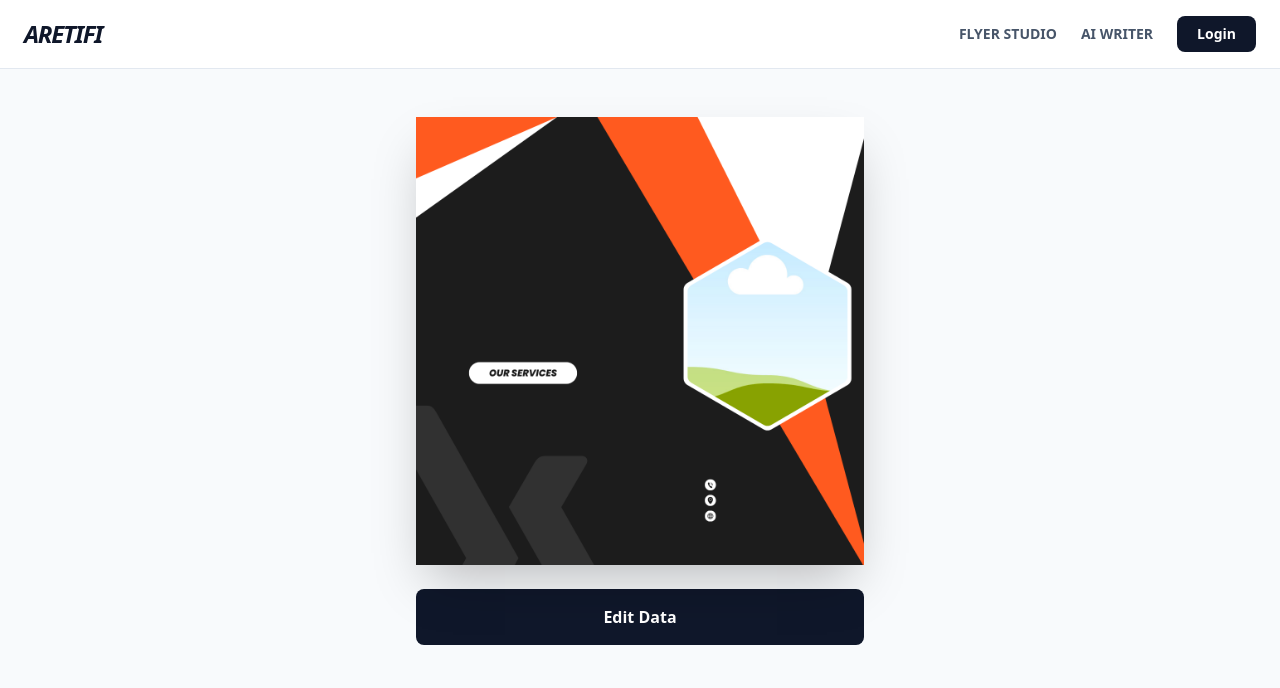
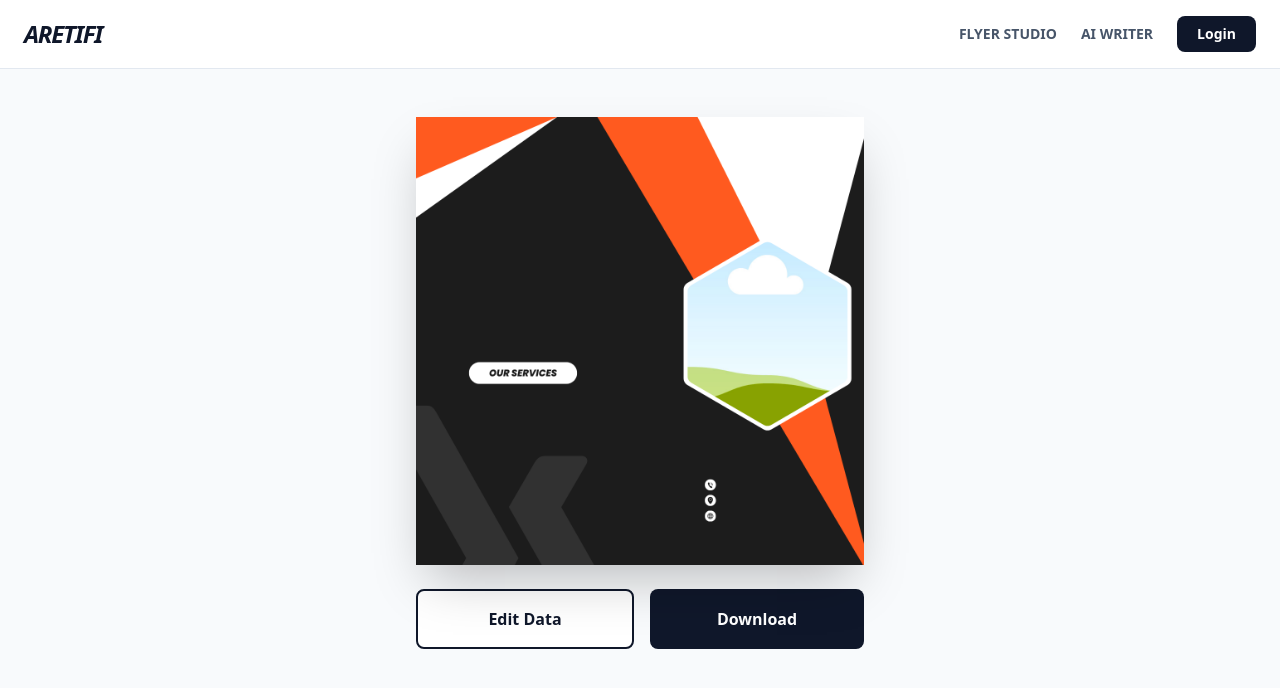
Before and after one commit to jakejmanley-collab/local-service-ads, a Next.js app: page /preview in a window 1280 px wide. Both pictures are taken after typing "Sample", "Sample", "Sample", "Sample" into the empty fields and a click on the button "GENERATE FLYER". Shown: the top 688 px of the page. Built offline with nearby package versions, Linux system fonts and the light colour scheme.

Commit message:
Update page.tsx

```diff
--- a/app/preview/page.tsx
+++ b/app/preview/page.tsx
@@ -58,11 +58,15 @@ const MasterTemplate = ({ id, data, photoUrl, configKey, rawDatabase }: any) =>
   return (
     <div id={id} className="relative w-full shadow-2xl bg-white overflow-hidden">
       <svg viewBox={rawConfig.viewBox} className="w-full h-auto" xmlns="http://www.w3.org/2000/svg">
+        {/* BOTTOM LAYER: Trade Photo */}
         {photoConfig && (
           <image href={photoUrl} x={photoConfig.x} y={photoConfig.y} width={photoConfig.width} height={photoConfig.height} preserveAspectRatio="xMidYMid slice" />
         )}
+
+        {/* MIDDLE LAYER: PNG Template Background */}
         <image href={rawConfig.bgImage} x="0" y="0" width="1080" height="1080" preserveAspectRatio="xMidYMid slice" />
 
+        {/* TOP LAYER: Text mapped to coordinates from CSV */}
         {headerTopConfig && (
           <foreignObject x={headerTopConfig.x} y={headerTopConfig.y} width={headerTopConfig.width} height={headerTopConfig.height}>
             <div className="w-full text-left">
@@ -112,8 +116,10 @@ export default function PreviewPage() {
     selectedTemplate: ''
   });
   const [showPreview, setShowPreview] = useState(false);
+  const [isDownloading, setIsDownloading] = useState(false);
   const [selectedPhoto, setSelectedPhoto] = useState<string>('');
 
+  // Loads the CSV from /public/templates.csv
   useEffect(() => {
     fetch('/templates.csv')
       .then(res => res.text())
@@ -155,6 +161,19 @@ export default function PreviewPage() {
     setShowPreview(true);
   };
 
+  const downloadFlyer = useCallback(async () => {
+    setIsDownloading(true);
+    const el = document.getElementById('flyer-master');
+    if (el) {
+      const url = await toPng(el, { quality: 1.0, pixelRatio: 2 });
+      const link = document.createElement('a');
+      link.download = `${formData.businessName || 'aretifi'}.png`;
+      link.href = url;
+      link.click();
+    }
+    setIsDownloading(false);
+  }, [formData]);
+
   const parsedData = {
     ...formData,
     services: formData.services.split(',').map(s => s.trim()).filter(Boolean)
@@ -165,7 +184,12 @@ export default function PreviewPage() {
       <main className="min-h-screen bg-slate-50 py-12 px-6">
         <div className="max-w-md mx-auto">
           <MasterTemplate id="flyer-master" data={parsedData} photoUrl={selectedPhoto} configKey={formData.selectedTemplate} rawDatabase={rawDatabase} />
-          <button onClick={() => setShowPreview(false)} className="w-full bg-slate-900 text-white font-bold py-4 rounded-lg mt-6">Edit Data</button>
+          <div className="flex gap-4 mt-6">
+            <button onClick={() => setShowPreview(false)} className="flex-1 bg-white border-2 border-slate-900 font-bold py-4 rounded-lg">Edit Data</button>
+            <button onClick={downloadFlyer} disabled={isDownloading} className="flex-1 bg-slate-900 text-white font-bold py-4 rounded-lg">
+              {isDownloading ? 'Downloading...' : 'Download'}
+            </button>
+          </div>
         </div>
       </main>
     );
@@ -176,16 +200,18 @@ export default function PreviewPage() {
       <div className="bg-white max-w-xl w-full p-8 rounded-2xl shadow-[8px_8px_0px_0px_rgba(15,23,42,1)] border-2 border-slate-900">
         <h1 className="text-3xl font-black text-slate-900 mb-8 uppercase italic tracking-tighter text-center">Aretifi Studio</h1>
         <form onSubmit={handleSubmit} className="space-y-5">
-          <input required name="businessName" onChange={handleInputChange} className="w-full border-2 p-3 rounded-lg" placeholder="Business Name" />
+          <input required name="businessName" onChange={handleInputChange} className="w-full border-2 p-3 rounded-lg outline-none focus:border-slate-900" placeholder="Business Name" />
           <div className="grid grid-cols-2 gap-5">
-            <input required name="field" onChange={handleInputChange} className="w-full border-2 p-3 rounded-lg" placeholder="Trade (e.g. Plumbing)" />
-            <input required name="phone" onChange={handleInputChange} className="w-full border-2 p-3 rounded-lg" placeholder="Phone Number" />
+            <input required name="field" onChange={handleInputChange} className="w-full border-2 p-3 rounded-lg outline-none focus:border-slate-900" placeholder="Trade (e.g. Plumbing)" />
+            <input required name="phone" onChange={handleInputChange} className="w-full border-2 p-3 rounded-lg outline-none focus:border-slate-900" placeholder="Phone Number" />
           </div>
-          <input required name="services" onChange={handleInputChange} className="w-full border-2 p-3 rounded-lg" placeholder="Services (comma separated)" />
-          <select name="selectedTemplate" onChange={handleInputChange} value={formData.selectedTemplate} className="w-full border-2 p-3 rounded-lg bg-white">
+          <input required name="services" onChange={handleInputChange} className="w-full border-2 p-3 rounded-lg outline-none focus:border-slate-900" placeholder="Services (comma separated)" />
+          <select name="selectedTemplate" onChange={handleInputChange} value={formData.selectedTemplate} className="w-full border-2 p-3 rounded-lg bg-white cursor-pointer">
             {Object.keys(rawDatabase).map(id => <option key={id} value={id}>{id}</option>)}
           </select>
-          <button type="submit" className="w-full bg-slate-900 text-white font-black py-4 rounded-lg uppercase tracking-widest">Generate Flyer</button>
+          <button type="submit" disabled={Object.keys(rawDatabase).length === 0} className="w-full bg-slate-900 text-white font-black py-4 rounded-lg uppercase tracking-widest hover:bg-slate-700 transition-colors disabled:opacity-50">
+            Generate Flyer
+          </button>
         </form>
       </div>
     </main>
```
